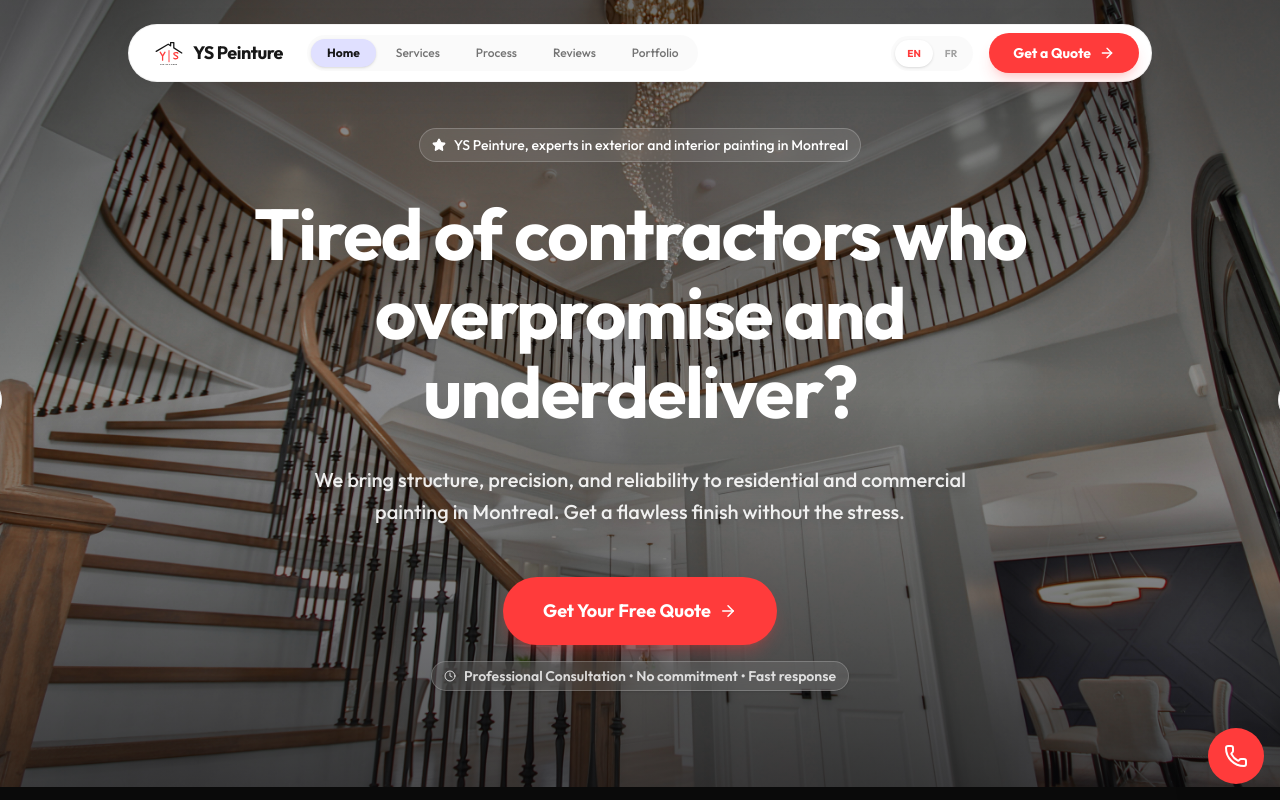
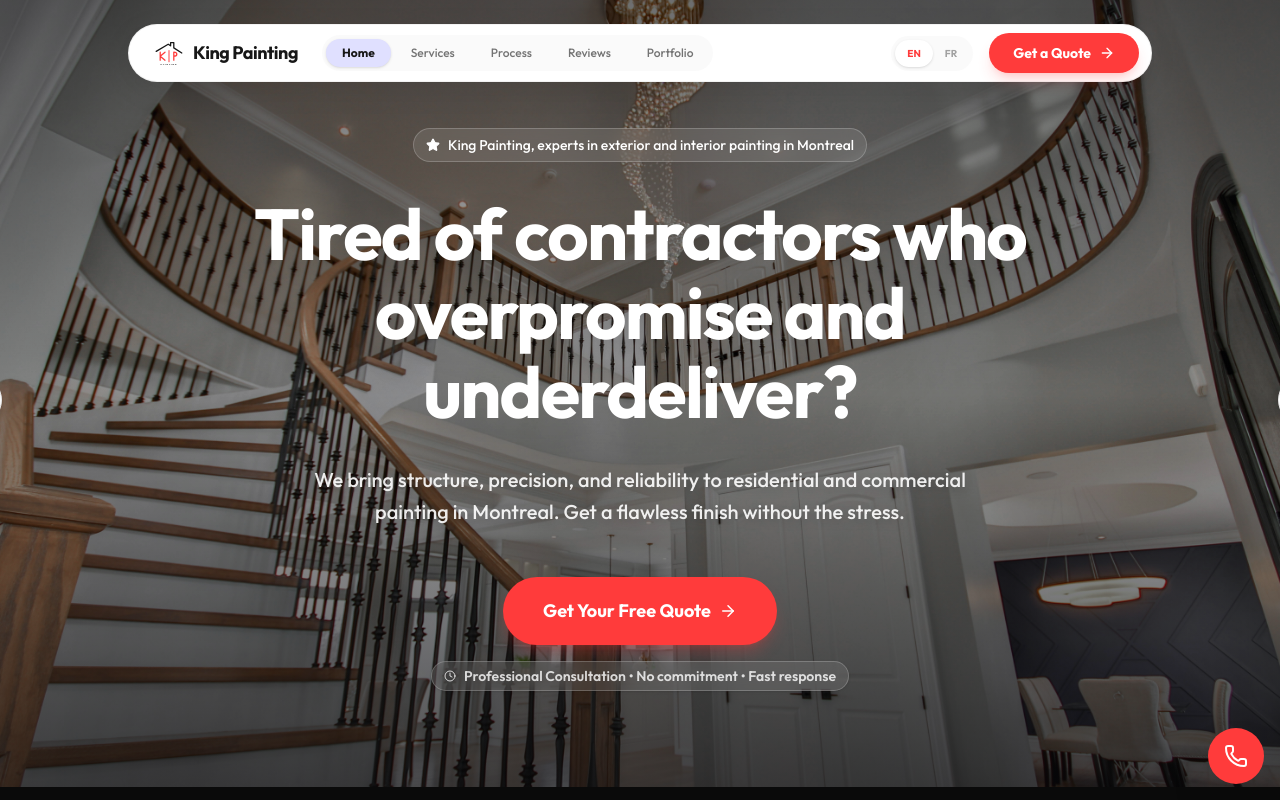
Before and after one commit to ys-sites/KA-Peinture, a React (Vite) app: page / in a window 1280 px wide. Shown: the top 800 px of the page. Built offline with nearby package versions, Linux system fonts and the light colour scheme.

Commit message:
rebrand template to King Painting and update logo

```diff
--- a/index.html
+++ b/index.html
@@ -6,10 +6,10 @@
     <link rel="preconnect" href="https://fonts.googleapis.com">
     <link rel="preconnect" href="https://fonts.gstatic.com" crossorigin>
     <link href="https://fonts.googleapis.com/css2?family=Outfit:wght@100..900&display=swap" rel="stylesheet">
-    <title>YS Peinture | Professional Painting Montreal & Surrounding Areas</title>
+    <title>King Painting | Professional Painting Montreal & Surrounding Areas</title>
     <meta name="description" content="Professional painting services in Montreal. Interior and exterior painting, staining, and commercial projects. Get a free quote today!" />
     <meta name="keywords" content="painting montreal, professional painters, interior painting, exterior painting, staining montreal, home renovation montreal" />
-    <meta name="author" content="YS Peinture" />
+    <meta name="author" content="King Painting" />
     <link rel="icon" type="image/svg+xml" href="/favicon.svg" />
     <link rel="preload" as="image" href="/media/hero.jpg" />
   </head>
--- a/metadata.json
+++ b/metadata.json
@@ -1,5 +1,5 @@
 {
-  "name": "YS Peinture",
+  "name": "King Painting",
   "description": "Professional painting services in Montreal. Interior and exterior painting, staining, and commercial projects. Get a free quote today!",
   "requestFramePermissions": []
 }
--- a/src/App.tsx
+++ b/src/App.tsx
@@ -78,18 +78,20 @@ const Section = ({ children, className = "", innerClassName = "", id, delay = 0
 );
 
 
-const Logo = ({ className = "" }: { className?: string }) => (
+const Logo = ({ className = "", lang = "en" }: { className?: string; lang?: string }) => (
   <svg viewBox="0 0 200 160" className={className} fill="none" xmlns="http://www.w3.org/2000/svg">
     {/* Roof */}
     <path d="M20 70 L95 25 L110 35 L110 15 L130 15 L130 48 L180 80" stroke="currentColor" strokeWidth="8" strokeLinecap="round" strokeLinejoin="round"/>
-    {/* Y */}
-    <path d="M45 75 L60 100 L75 75 M60 100 L60 125" stroke="#FF3B3B" strokeWidth="8" strokeLinecap="round" strokeLinejoin="round"/>
+    {/* K */}
+    <path d="M45 75 L45 125 M45 100 L75 75 M45 100 L75 125" stroke="#FF3B3B" strokeWidth="8" strokeLinecap="round" strokeLinejoin="round"/>
     {/* | */}
     <path d="M100 65 L100 135" stroke="#FF3B3B" strokeWidth="6" strokeLinecap="round" strokeLinejoin="round"/>
-    {/* S */}
-    <path d="M155 82 C155 75, 130 75, 130 85 C130 98, 155 95, 155 108 C155 118, 130 118, 130 112" stroke="#FF3B3B" strokeWidth="8" strokeLinecap="round" strokeLinejoin="round"/>
-    {/* PEINTURE */}
-    <text textAnchor="middle" x="100" y="155" fontFamily="sans-serif" fontSize="14" fontWeight="bold" letterSpacing="0.35em" fill="currentColor">PEINTURE</text>
+    {/* P */}
+    <path d="M130 75 L130 125 M130 75 C155 75, 155 100, 130 100" stroke="#FF3B3B" strokeWidth="8" strokeLinecap="round" strokeLinejoin="round"/>
+    {/* Dynamic Text */}
+    <text textAnchor="middle" x="100" y="155" fontFamily="sans-serif" fontSize="14" fontWeight="bold" letterSpacing="0.35em" fill="currentColor">
+      {lang === "fr" ? "PEINTURE" : "PAINTING"}
+    </text>
   </svg>
 );
 
@@ -284,8 +286,8 @@ function AppContent() {
         <nav className="bg-white border border-neutral-200/50 rounded-full px-3 py-2 flex items-center justify-between shadow-[0_8px_30px_rgb(0,0,0,0.08)]">
           <div className="flex items-center gap-6">
             <a href="#" className="pl-3 flex items-center gap-2 hover:opacity-80 transition-opacity">
-              <Logo className="w-8 h-8" />
-              <span className="text-lg font-bold tracking-tight text-neutral-900 whitespace-nowrap">YS Peinture</span>
+              <Logo className="w-8 h-8" lang={lang} />
+              <span className="text-lg font-bold tracking-tight text-neutral-900 whitespace-nowrap">{lang === 'fr' ? 'King Peinture' : 'King Painting'}</span>
             </a>
 
             <div className="hidden lg:flex items-center bg-neutral-100/50 rounded-full p-1 gap-1">
@@ -407,7 +409,7 @@ function AppContent() {
       </Section>
 
       <Section className="bg-neutral-950 px-0 py-0 overflow-hidden">
-        <React.Suspense fallback={<div className="min-h-[70vh] bg-neutral-950 flex items-center justify-center"><Logo className="w-16 h-16 animate-pulse" /></div>}>
+        <React.Suspense fallback={<div className="min-h-[70vh] bg-neutral-950 flex items-center justify-center"><Logo className="w-16 h-16 animate-pulse" lang={lang} /></div>}>
           <SocialMediaSection t={t} />
         </React.Suspense>
       </Section>
@@ -789,9 +791,9 @@ function AppContent() {
         >
           <div className="flex flex-col items-start gap-4 shrink-0 md:w-1/3">
             <div className="text-white flex items-center gap-4">
-              <Logo className="w-48 h-48" />
+              <Logo className="w-48 h-48" lang={lang} />
               <div className="flex flex-col gap-2">
-                <span className="text-2xl font-bold tracking-tight">YS Peinture</span>
+                <span className="text-2xl font-bold tracking-tight">{lang === 'fr' ? 'King Peinture' : 'King Painting'}</span>
                 <div className="flex gap-4 justify-start">
                   <a href="#" className="w-10 h-10 rounded-full bg-neutral-900 flex items-center justify-center hover:bg-primary hover:text-white transition-all">
                     <Instagram size={20} />
@@ -857,7 +859,7 @@ function AppContent() {
         whileHover={{ scale: 1.1 }}
         whileTap={{ scale: 0.9 }}
         className="fixed bottom-4 right-4 z-50 w-14 h-14 bg-primary text-white rounded-full shadow-2xl flex items-center justify-center hover:bg-red-600 transition-colors group"
-        aria-label="Call YS Peinture"
+        aria-label={lang === 'fr' ? "Appeler King Peinture" : "Call King Painting"}
       >
         <Phone size={24} className="group-hover:animate-bounce" />
         <span className="absolute right-full mr-4 bg-white text-neutral-900 px-4 py-2 rounded-xl text-sm font-bold shadow-xl opacity-0 group-hover:opacity-100 transition-opacity whitespace-nowrap pointer-events-none border border-neutral-100">
--- a/src/translations.ts
+++ b/src/translations.ts
@@ -9,7 +9,7 @@ export const translations = {
       getQuote: "Get a Quote"
     },
     hero: {
-      badge: "YS Peinture, experts in exterior and interior painting in Montreal",
+      badge: "King Painting, experts in exterior and interior painting in Montreal",
       title: "Tired of contractors who overpromise and underdeliver?",
       subtitle: "We bring structure, precision, and reliability to residential and commercial painting in Montreal. Get a flawless finish without the stress.",
       cta: "Get Your Free Quote",
@@ -31,7 +31,7 @@ export const translations = {
         desc: "Paint and protect surfaces, mainly doors, windows, furniture, stairs, fences, etc."
       },
       cta: {
-        title: "The YS Transformation",
+        title: "The King Transformation",
         subtitle: "Get a free, professional, no-obligation quote today.",
         button: "Get a free quote"
       },
@@ -47,9 +47,9 @@ export const translations = {
       ]
     },
     about: {
-      title: "Why choose YS |",
+      title: "Why choose King |",
       subtitle: "A service designed for demanding customers",
-      desc: "At YS Peinture, we don't just paint walls. We deliver well-managed projects, executed on time and with constant attention to detail:",
+      desc: "At King Painting, we don't just paint walls. We deliver well-managed projects, executed on time and with constant attention to detail:",
       points: [
         "95% of projects delivered on time",
         "Standardized and proven painting process",
@@ -67,12 +67,12 @@ export const translations = {
       viewOnIg: "View on Instagram"
     },
     testimonials: {
-      title: "The YS Transformation",
+      title: "The King Transformation",
       subtitle: "See what happens when you choose a contractor who actually cares about the details.",
       items: [
-        { name: "Loic Algieri", role: "Residential Client", text: "I am really impressed by the professionalism of YS Peinture. I highly recommend them for any residential project in Montreal!" },
-        { name: "Catherine Dorelas", role: "Business Owner", text: "Impeccable and very attentive service. I have worked with YS Peinture several times to refresh my beauty salon, and they always accompany me from start to finish, helping me choose colors and layouts to bring my vision to life. Thank you." },
-        { name: "Alexandre Côté", role: "Homeowner", text: "Very satisfied with YS Peinture's work. The team was punctual, respectful, and the result is truly impeccable. The preparation of the walls made all the difference. I recommend them without hesitation!" }
+        { name: "Loic Algieri", role: "Residential Client", text: "I am really impressed by the professionalism of King Painting. I highly recommend them for any residential project in Montreal!" },
+        { name: "Catherine Dorelas", role: "Business Owner", text: "Impeccable and very attentive service. I have worked with King Painting several times to refresh my beauty salon, and they always accompany me from start to finish, helping me choose colors and layouts to bring my vision to life. Thank you." },
+        { name: "Alexandre Côté", role: "Homeowner", text: "Very satisfied with King Painting's work. The team was punctual, respectful, and the result is truly impeccable. The preparation of the walls made all the difference. I recommend them without hesitation!" }
       ]
     },
     contact: {
@@ -119,7 +119,7 @@ export const translations = {
       desc: "Professional painting services for residential and commercial properties. Quality workmanship, reliable service, and stunning results for all your interior and exterior needs in Montreal.",
       links: "Quick Links",
       contact: "Contact",
-      rights: "© 2026 YS Peinture. All rights reserved.",
+      rights: "© 2026 King Painting. All rights reserved.",
       location: "Montreal, Quebec",
       email: "info@ysdev.ca"
     },
@@ -134,7 +134,7 @@ export const translations = {
       getQuote: "Obtenir un devis"
     },
     hero: {
-      badge: "YS Peinture, experts en peinture extérieure et intérieure à Montréal",
+      badge: "King Peinture, experts en peinture extérieure et intérieure à Montréal",
       title: "Fatigué des entrepreneurs qui promettent trop et ne livrent pas assez ?",
       subtitle: "Nous apportons structure, précision et fiabilité à la peinture résidentielle et commerciale à Montréal. Obtenez une finition impeccable sans stress.",
       cta: "Obtenez votre devis gratuit",
@@ -172,9 +172,9 @@ export const translations = {
       ]
     },
     about: {
-      title: "Pourquoi choisir YS |",
+      title: "Pourquoi choisir King |",
       subtitle: "Un service conçu pour les clients exigeants",
-      desc: "Chez YS Peinture, nous ne nous contentons pas de peindre des murs. Nous livrons des projets bien gérés, exécutés à temps et avec une attention constante aux détails :",
+      desc: "Chez King Peinture, nous ne nous contentons pas de peindre des murs. Nous livrons des projets bien gérés, exécutés à temps et avec une attention constante aux détails :",
       points: [
         "95% des projets livrés à temps",
         "Processus de peinture standardisé et éprouvé",
@@ -192,12 +192,12 @@ export const translations = {
       viewOnIg: "Voir sur Instagram"
     },
     testimonials: {
-      title: "La Transformation YS",
+      title: "La Transformation King",
       subtitle: "Découvrez ce qui se passe lorsque vous choisissez un entrepreneur qui se soucie réellement des détails.",
       items: [
-        { name: "Loic Algieri", role: "Client Résidentiel", text: "Je suis vraiment impressionné par le professionnalisme de YS Peinture. Je les recommande vivement pour tout projet résidentiel à Montréal !" },
-        { name: "Catherine Dorelas", role: "Propriétaire d'entreprise", text: "Service impeccable et très attentionné. J'ai travaillé avec YS Peinture à plusieurs reprises pour rafraîchir mon salon de beauté, et ils m'accompagnent toujours du début à la fin, m'aidant à choisir les couleurs et les agencements pour donner vie à ma vision. Merci." },
-        { name: "Alexandre Côté", role: "Propriétaire de maison", text: "Très satisfait du travail de YS Peinture. L'équipe était ponctuelle, respectueuse, et le résultat est vraiment impeccable. La préparation des murs a fait toute la différence. Je les recommande sans hésitation !" }
+        { name: "Loic Algieri", role: "Client Résidentiel", text: "Je suis vraiment impressionné par le professionnalisme de King Peinture. Je les recommande vivement pour tout projet résidentiel à Montréal !" },
+        { name: "Catherine Dorelas", role: "Propriétaire d'entreprise", text: "Service impeccable et très attentionné. J'ai travaillé avec King Peinture à plusieurs reprises pour rafraîchir mon salon de beauté, et ils m'accompagnent toujours du début à la fin, m'aidant à choisir les couleurs et les agencements pour donner vie à ma vision. Merci." },
+        { name: "Alexandre Côté", role: "Propriétaire de maison", text: "Très satisfait du travail de King Peinture. L'équipe était ponctuelle, respectueuse, et le résultat est vraiment impeccable. La préparation des murs a fait toute la différence. Je les recommande sans hésitation !" }
       ]
     },
     contact: {
@@ -235,7 +235,7 @@ export const translations = {
       desc: "Services de peinture professionnels pour propriétés résidentielles et commerciales. Travail de qualité, service fiable et résultats époustouflants pour tous vos besoins intérieurs et extérieurs à Montréal.",
       links: "Liens rapides",
       contact: "Contact",
-      rights: "© 2026 YS Peinture. Tous droits réservés.",
+      rights: "© 2026 King Peinture. Tous droits réservés.",
       location: "Montréal, Québec",
       email: "info@ysdev.ca"
     },
```
